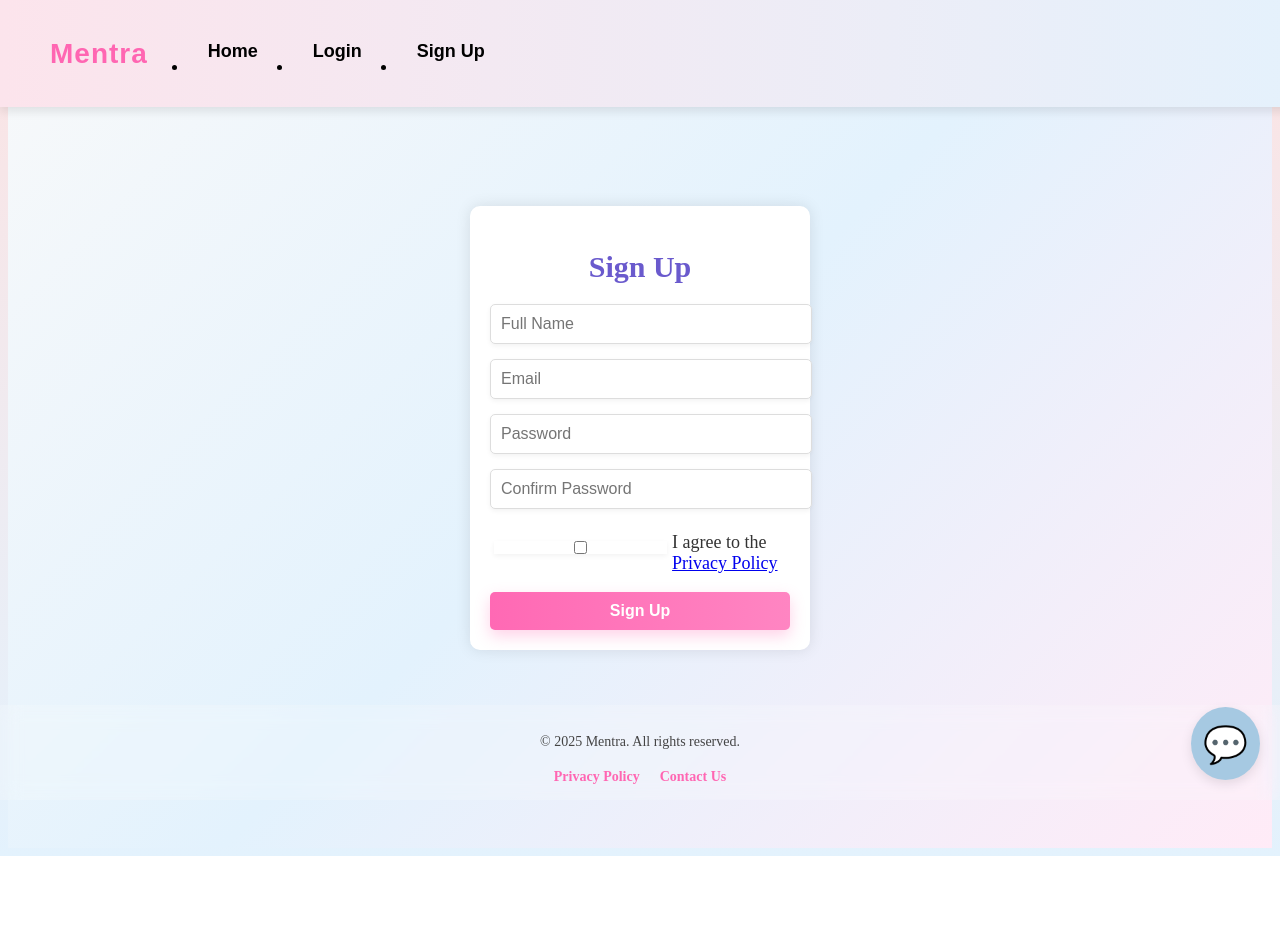
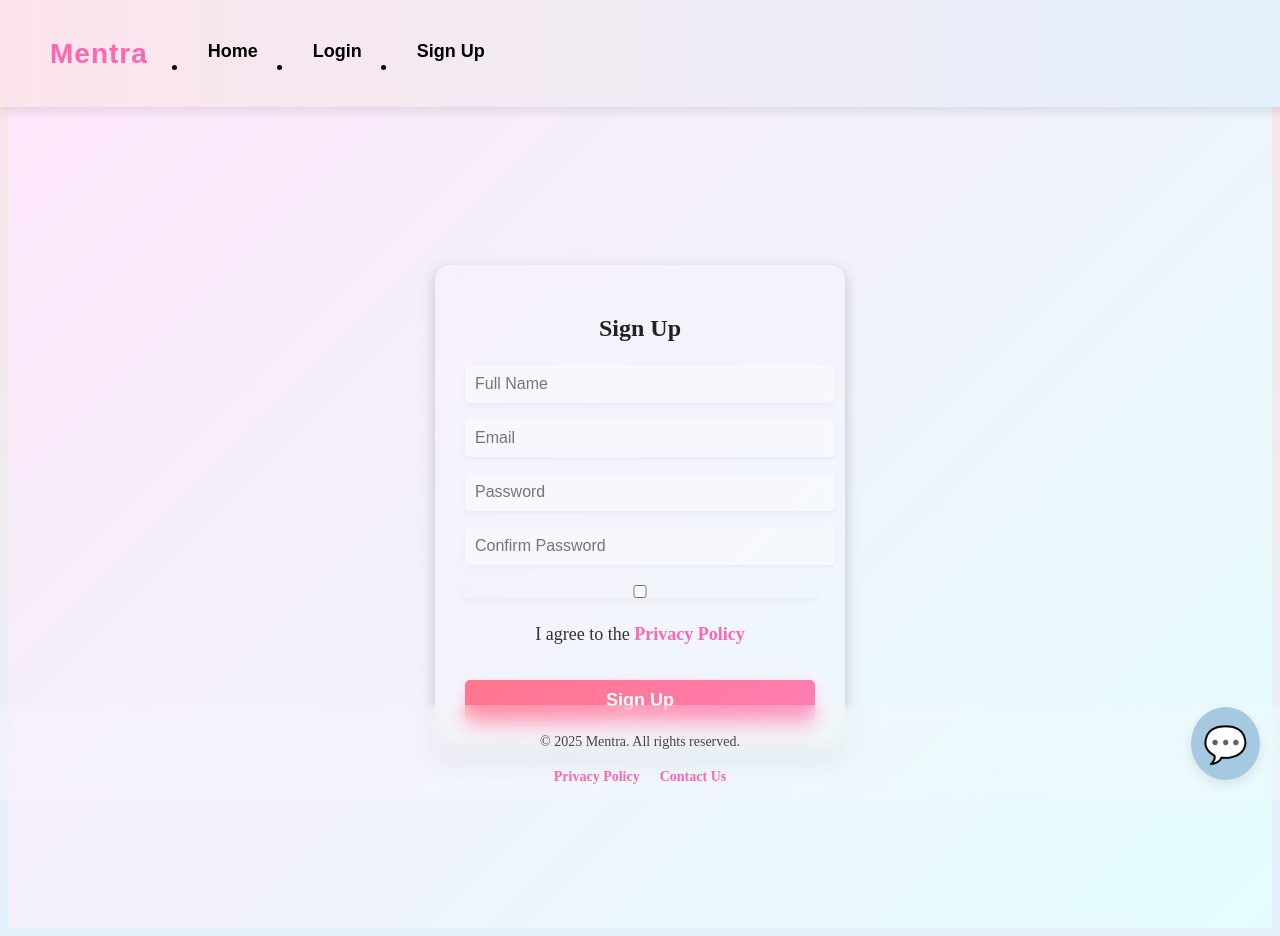
Before and after one commit to anu04596/speechemotionrecognition, a React (Create React App) app: page /signup in a window 1280 px wide. Before the commit the page ends 856 px from the top, so only its background shows below. Built offline with nearby package versions, Linux system fonts and the light colour scheme.

Commit message:
Update Auth.css

```diff
--- a/src/components/Auth.css
+++ b/src/components/Auth.css
@@ -1,59 +1,104 @@
+/* Ensures Signup Page is Not Hidden Behind Navbar */
 .auth-container {
   display: flex;
   justify-content: center;
   align-items: center;
-  height: 100vh;
-  background-color: #f4f4f9;
+  min-height: 100vh;
+  padding-top: 100px; /* Adjust this according to navbar height */
+  background: linear-gradient(135deg, #ffe6fa, #e3fdfd);
+
 }
 
+/* Glassmorphism Effect */
 .auth-box {
-  background-color: white;
-  padding: 20px;
-  border-radius: 10px;
-  box-shadow: 0px 0px 15px rgba(0, 0, 0, 0.1);
-  width: 300px;
+  width: 350px;
+  padding: 30px;
+  border-radius: 15px;
+  background: rgba(255, 255, 255, 0.2);
+  backdrop-filter: blur(10px);
+  -webkit-backdrop-filter: blur(10px);
+  box-shadow: 0px 5px 15px rgba(0, 0, 0, 0.2);
+  text-align: center;
 }
 
-h2 {
-  text-align: center;
-  margin-bottom: 20px;
+/* Heading */
+.auth-box h2 {
+  font-size: 24px;
+  font-weight: bold;
+  color: #222;
+  margin-bottom: 15px;
 }
 
-input {
+/* Input Fields */
+.auth-box input {
   width: 100%;
   padding: 10px;
-  margin-bottom: 15px;
+  margin: 8px 0;
+  border: none;
   border-radius: 5px;
-  border: 1px solid #ddd;
+  background: rgba(255, 255, 255, 0.3);
+  font-size: 16px;
 }
 
-button {
+/* Signup Button */
+.auth-btn {
   width: 100%;
   padding: 10px;
-  background-color: #4CAF50;
-  color: white;
+  margin-top: 10px;
   border: none;
   border-radius: 5px;
+  background: linear-gradient(135deg, #ff758c, #ff7eb3);
+  color: white;
+  font-size: 18px;
+  font-weight: bold;
   cursor: pointer;
-  transition: background-color 0.3s ease;
+  transition: 0.3s;
 }
 
-button:hover {
-  background-color: #45a049;
+.auth-btn:hover {
+  transform: scale(1.05);
+  box-shadow: 0px 5px 15px rgba(255, 87, 97, 0.6);
 }
 
-.error-message {
-  color: red;
-  text-align: center;
-  margin-bottom: 10px;
+/* Privacy Policy Section */
+.privacy-policy {
+  display: flex;
+  align-items: flex-start;
+  width: 100%;
+  margin-top: 10px;
+  font-size: 14px;
+  color: #333;
+  gap: 8px;
+  flex-wrap: wrap;
+  word-break: break-word;
+  box-sizing: border-box;
 }
 
-.privacy-policy {
-  display: flex;
-  align-items: center;
-  margin-bottom: 10px;
+.privacy-policy input[type="checkbox"] {
+  margin-top: 2px;
+  flex-shrink: 0;
 }
 
-.privacy-policy input {
-  margin-right: 5px;
+.privacy-policy label {
+  flex: 1;
+  line-height: 1.4;
+  word-wrap: break-word;
 }
+
+
+
+/* Links */
+.auth-box p {
+  margin-top: 10px;
+  font-size: 14px;
+}
+
+.auth-box a {
+  color: #ff66b2;
+  font-weight: bold;
+  text-decoration: none;
+}
+
+.auth-box a:hover {
+  text-decoration: underline;
+}
```
